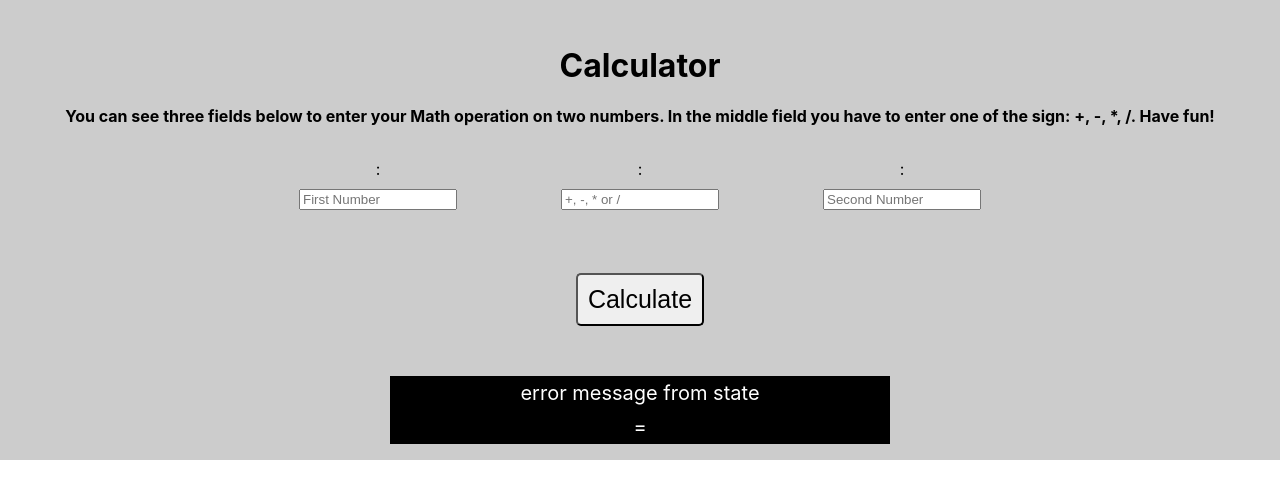
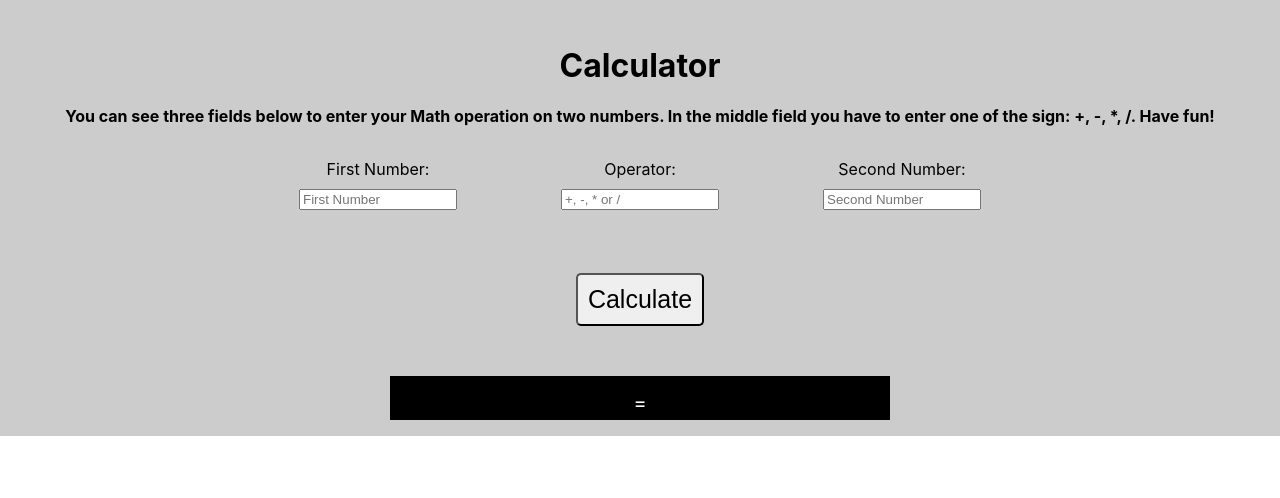
Before and after one commit to argasek/codebrainers-2020-03, a React (Create React App) app: page / in a window 1280 px wide. Shown: the top 498 px of the page. Built offline with nearby package versions, Linux system fonts and the light colour scheme.

Commit message:
Refactoring the code included show the messages in invalid situations. Use reactstrap.

```diff
--- a/src/App.jsx
+++ b/src/App.jsx
@@ -2,22 +2,6 @@ import React from 'react';
 import InputField from "./components/inputField";
 import {Form} from 'reactstrap';
 import './App.css';
-
-
-function onlySign(field) {
-  const signs = ['+', '-', '*', '/', ''];
-  let check = true;
-  for (let i = 0; i < signs.length; i++) {
-    if (field === signs[i]) {
-      check = false;
-      return check;
-    }
-  }
-  if (check) {
-    alert('Enter one of the signs +, -, * or /.');
-    return true;
-  }
-}
 
 
 class App extends React.Component {
@@ -31,22 +15,40 @@ class App extends React.Component {
       operatorValid: '',
       secondNumberValid: '',
       result: '',
-      errorMessage: 'error message from state',
+      errorMessage: '',
     };
   }
 
+  function
+
+  onlySign(field) {
+    const errorMessage = 'Invalid character!';
+    const signs = ['+', '-', '*', '/', ''];
+    let check = true;
+    for (let i = 0; i < signs.length; i++) {
+      if (field === signs[i]) {
+        check = false;
+        return check;
+      }
+    }
+    if (check) {
+      this.setState({errorMessage: errorMessage});
+      return true;
+    }
+  }
+
+
   onlyNumber(field) {
-  if (isNaN(parseFloat(field)) && field !== '') {
-    const errorMessage = 'It\'s not a number!!!';
-    this.setState({[field + 'Valid']: errorMessage});
-    console.log(field, field + 'Valid')
-    return true;
-  }
+    if (isNaN(parseFloat(field)) && field !== '') {
+      const errorMessage = 'It\'s not a number!!!';
+      this.setState({errorMessage: errorMessage});
+      // console.log(field, field + 'Valid')
+      return true;
+    }
   }
 
   notDivideByZero(operationSign, secondValue) {
-    if ((operationSign === '/') && (parseInt(secondValue) === 0))
-    {
+    if ((operationSign === '/') && (parseInt(secondValue) === 0)) {
       const errorMessage = 'Don\'t divide by zero!!!!';
       this.setState({errorMessage: errorMessage});
       return true;
@@ -59,7 +61,7 @@ class App extends React.Component {
 
     // operationSign === '' || firstValue === '' || secondValue === '' ? alert('Complete all fields!') :
     return this.notDivideByZero(operationSign, secondValue) ? false :
-      this.onlyNumber(firstValue) || this.onlyNumber(secondValue) || onlySign(operationSign) ? false :
+      this.onlyNumber(firstValue) || this.onlyNumber(secondValue) || this.onlySign(operationSign) ? false :
         operationSign === '+' ? a + b :
           operationSign === '-' ? a - b :
             operationSign === '*' ? a * b :
@@ -71,15 +73,10 @@ class App extends React.Component {
   }
   // notDivideByZero(this.state.operator, event.target.value);
 
-  changeNumberValue = (event, key) => {
+  changeFieldValue = (event, key) => {
     // this.onlyNumber(event.target.value);
     this.setState({[key]: event.target.value});
   }
-  changeOperatorValue = (event) => {
-    onlySign(event.target.value);
-    this.setState({operator: event.target.value});
-  }
-
 
   render() {
     const {
@@ -109,24 +106,27 @@ class App extends React.Component {
                 <InputField
                   value={firstNumber}
                   id='FirstNumber'
+                  name='First Number'
                   type="text"
-                  onChange={event => this.changeNumberValue(event, 'firstNumber')}
+                  onChange={event => this.changeFieldValue(event, 'firstNumber')}
                   placeholder="First Number"
                   errorMessage={firstNumberValid}
                 />
                 <InputField
                   value={operator}
                   id='Operator'
+                  name='Operator'
                   type="text"
-                  onChange={event => this.changeOperatorValue(event)}
+                  onChange={event => this.changeFieldValue(event, 'operator')}
                   placeholder="+, -, * or / "
                   errorMessage={operatorValid}
                 />
                 <InputField
                   value={secondNumber}
                   id='SecondNumber'
+                  name='Second Number'
                   type="text"
-                  onChange={event => this.changeNumberValue(event, 'secondNumber')}
+                  onChange={event => this.changeFieldValue(event, 'secondNumber')}
                   placeholder="Second Number"
                   errorMessage={secondNumberValid}
                 />
```
